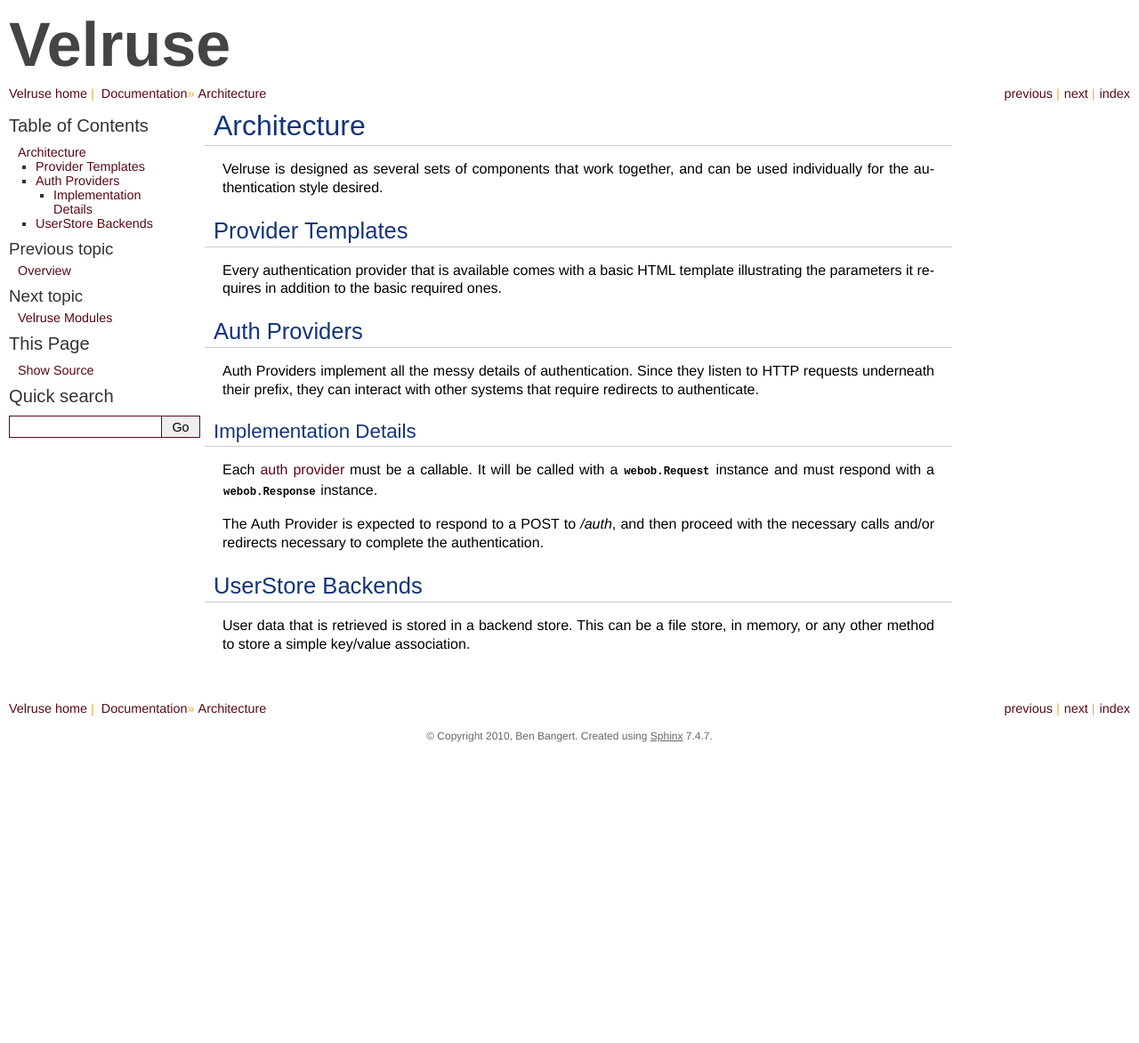
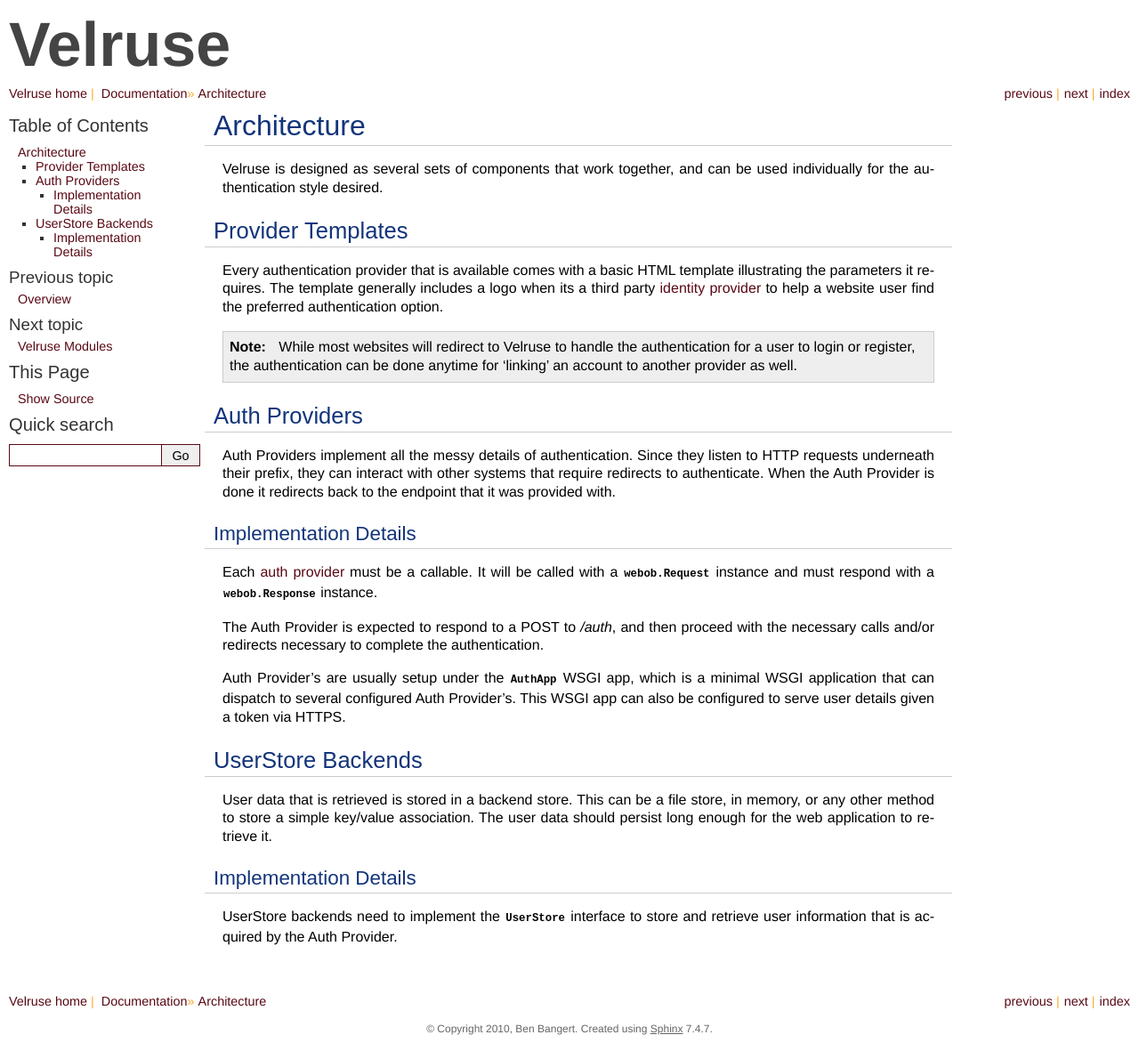
Before and after one commit to bbangert/velruse, a Sphinx documentation site: the page built from docs/architecture.rst, in a window 1280 px wide. Shown: the whole page at 89% size. Built offline with Sphinx 7.4.7, drawn with Linux system fonts in a browser that asks for light colours; before the commit the page ends 900 px from its top, so only the background shows below that.

Commit message:
Adding architecture docs.

```diff
--- a/docs/architecture.rst
+++ b/docs/architecture.rst
@@ -12,8 +12,15 @@
 ==================
 
 Every authentication provider that is available comes with a basic HTML
-template illustrating the parameters it requires in addition to the basic
-required ones.
+template illustrating the parameters it requires. The template generally
+includes a logo when its a third party :term:`identity provider` to help
+a website user find the preferred authentication option.
+
+.. note::
+
+    While most websites will redirect to Velruse to handle the authentication
+    for a user to login or register, the authentication can be done anytime
+    for 'linking' an account to another provider as well.
 
 
 Auth Providers
@@ -21,7 +28,8 @@
 
 Auth Providers implement all the messy details of authentication. Since they
 listen to HTTP requests underneath their prefix, they can interact with other
-systems that require redirects to authenticate.
+systems that require redirects to authenticate. When the Auth Provider is done
+it redirects back to the endpoint that it was provided with.
 
 Implementation Details
 ----------------------
@@ -34,10 +42,24 @@
 proceed with the necessary calls and/or redirects necessary to complete
 the authentication.
 
+Auth Provider's are usually setup under the :class:`~velruse.wsgiapp.AuthApp`
+WSGI app, which is a minimal WSGI application that can dispatch to several
+configured Auth Provider's. This WSGI app can also be configured to serve
+user details given a token via HTTPS.
+
 
 UserStore Backends
 ==================
 
 User data that is retrieved is stored in a backend store. This can be
 a file store, in memory, or any other method to store a simple key/value
-association.
+association. The user data should persist long enough for the web application
+to retrieve it.
+
+
+Implementation Details
+----------------------
+
+UserStore backends need to implement the
+:class:`~velruse.store.interface.UserStore` interface to store and retrieve
+user information that is acquired by the Auth Provider.
```
